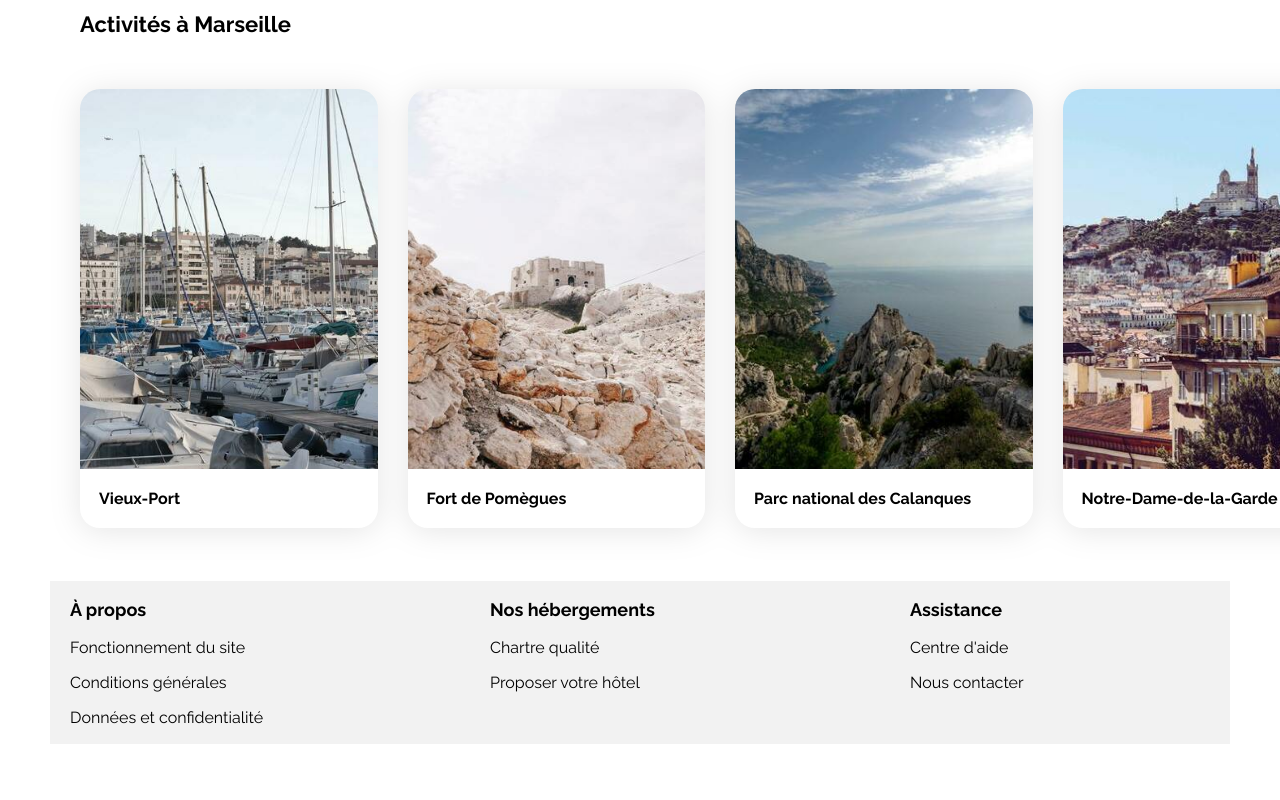
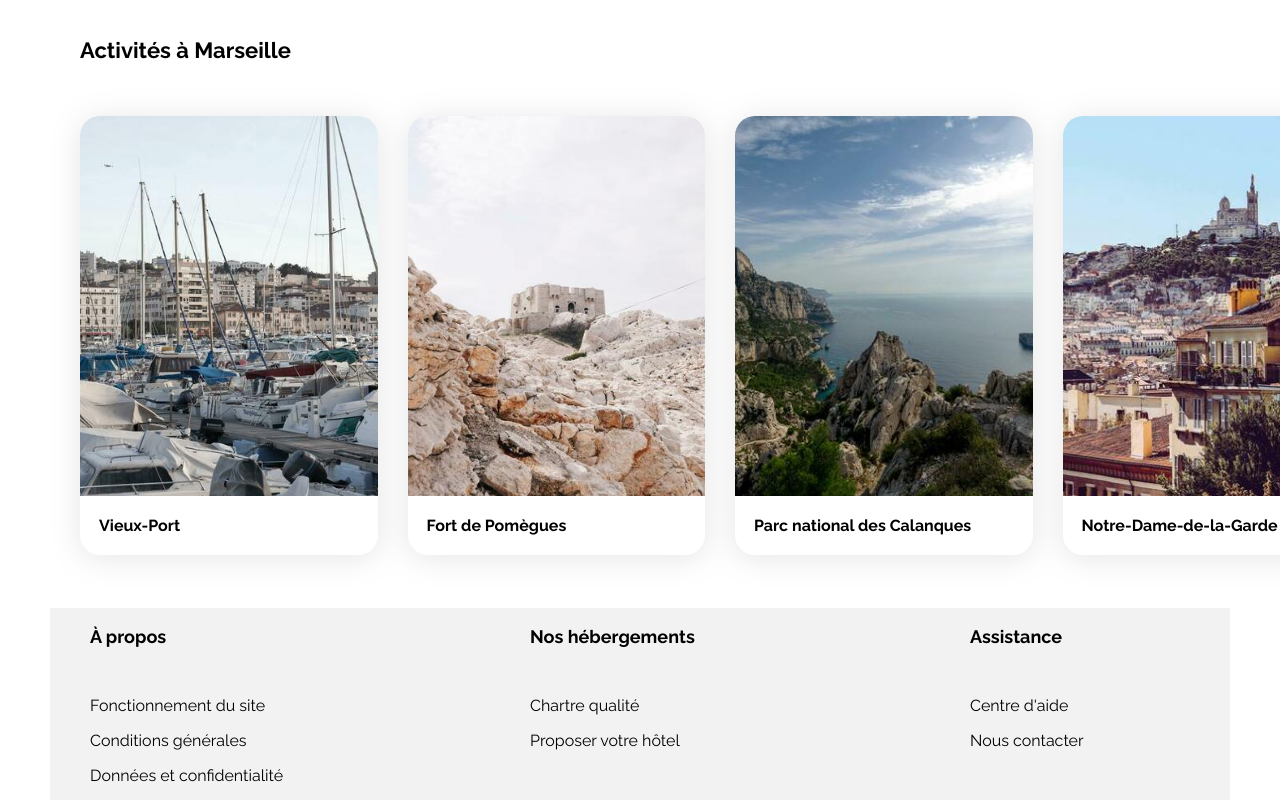
Before and after one commit to ElrondGold/OpenclassroomsProject, a plain HTML site: page index.html in a window 1280 px wide. Shown: the part 1178-1978 px from the top of the page. Before the commit the page ends 1922 px from the top, so only its background shows below. Drawn offline with Linux system fonts and the light colour scheme.

Commit message:
maj11mai

```diff
--- a/index.html
+++ b/index.html
@@ -296,7 +296,7 @@
     </div>
 </main>
 <footer class="footer">
-        <div clas="footer-a-propos">
+        <div class="footer-a-propos">
         <h3 class="footer-title">À propos</h3>
         <div class="footer-liens">
         <p>Fonctionnement du site</p>
@@ -304,14 +304,14 @@
         <p>Données et confidentialité</p>
         </div>
         </div>
-        <div clas="footer-nos-hebergements">
+        <div class="footer-nos-hebergements">
         <h3 class="footer-title">Nos hébergements</h3>
         <div class="footer-liens">
         <p>Chartre qualité</p>
         <p>Proposer votre hôtel</p>
         </div>
         </div>
-        <div clas="footer-assistance">
+        <div class="footer-assistance">
         <h3 class="footer-title">Assistance</h3>
         <div class="footer-liens">
         <p>Centre d'aide</p>
--- a/styles.css
+++ b/styles.css
@@ -273,7 +273,7 @@
 .filter_text {
     font-family: 'Raleway', sans-serif;
     font-weight: 700;
-    size: 18px;
+    font-size: 18px;
     line-height: 21.13px;
     text-align: center;
 }
@@ -707,7 +707,7 @@
     align-items: flex-start;
     padding: 0px;
     width: 100%;
-    height: 9%;
+    height: 10%;
     background: #F2F2F2;
 
 }
@@ -740,6 +740,7 @@
     gap: 15px;
     width: 446.67px;
     height: 163px;
+    padding-top: 0;
 }
 
 .footer-title {
```
